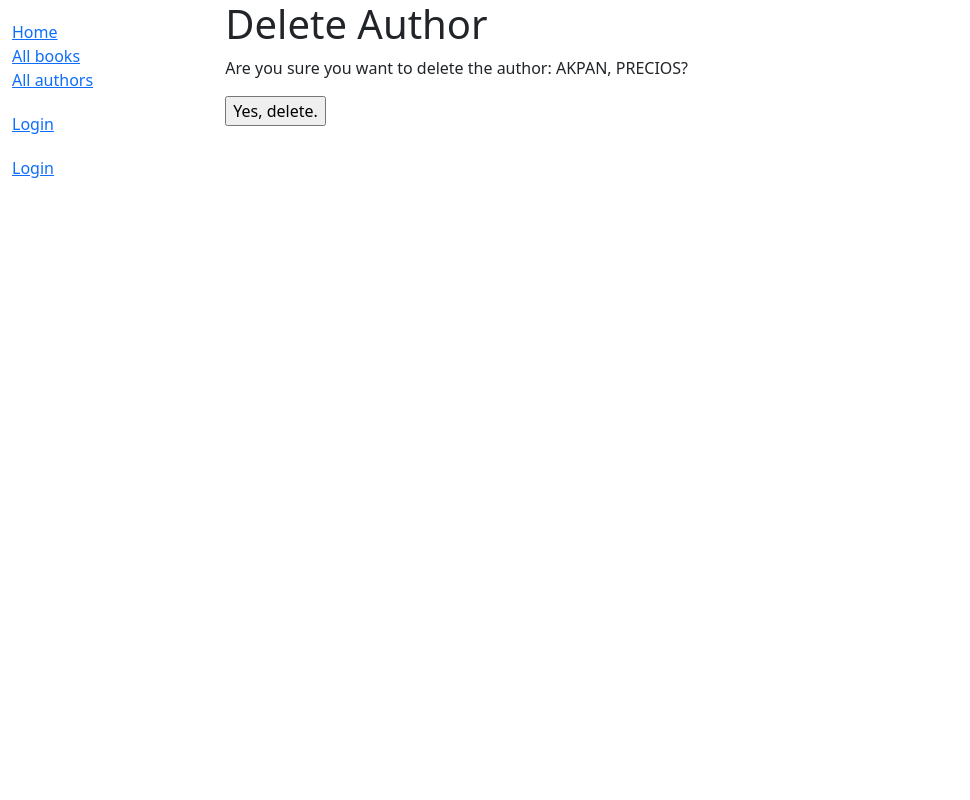
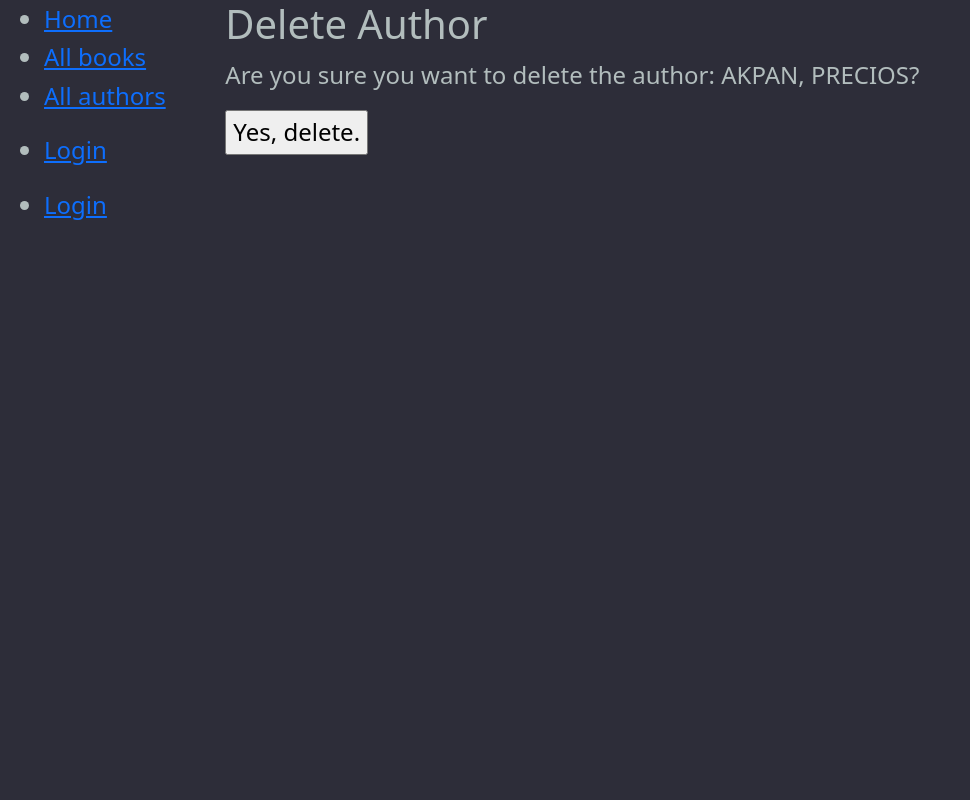
Before and after one commit to Ololade0/LocalLibrary-DjangoProject, a Django app: page /author/2/delete/ in a window 1280 px wide. Shown: the whole page, without its empty margins (0-970 px from the left). Run offline with Django 4.2, Linux system fonts and the light colour scheme; data comes from the database, SQL or seed files in the repository; both versions use the stored data as it was after the commit.

Commit message:
Local library

```diff
--- a/catalogue/static/css/styles.css
+++ /dev/null
@@ -1,5 +0,0 @@
-.sidebar-nav {
-  margin-top: 20px;
-  padding: 0;
-  list-style: none;
-}
--- /dev/null
+++ b/catalogue/static/styles.css
@@ -0,0 +1,25 @@
+@import url("https://fonts.googleapis.com/css2?family=DM+Sans:wght@400;500;700&display=swap");
+
+:root {
+  --color-main: #71c6dd;
+  --color-main-light: #e1f6fb;
+  --color-dark: #3f4156;
+  --color-dark-medium: #51546e;
+  --color-dark-light: #696d97;
+  --color-light: #e5e5e5;
+  --color-gray: #8b8b8b;
+  --color-light-gray: #b2bdbd;
+  --color-bg: #2d2d39;
+  --color-success: #5dd693;
+  --color-error: #fc4b0b;
+}
+
+body {
+  line-height: 1.6;
+  font-weight: 100;
+  font-size: 1.5rem;
+  color: var(--color-light-gray);
+  background-color: var(--color-bg);
+  min-height: 100vh;
+  /*background-color: olive;*/
+}
--- a/catalogue/templates/base_generic.html
+++ b/catalogue/templates/base_generic.html
@@ -14,7 +14,7 @@
   <link href="https://cdn.jsdelivr.net/npm/bootstrap@5.1.3/dist/css/bootstrap.min.css" rel="stylesheet" integrity="sha384-1BmE4kWBq78iYhFldvKuhfTAU6auU8tT94WrHftjDbrCEXSU1oBoqyl2QvZ6jIW3" crossorigin="anonymous">
   <!-- Add additional CSS in static file -->
   {% load static %}
-  <link rel="stylesheet" href="{% static 'css/styles.css' %}">
+  <link rel="stylesheet" href="{% static 'styles.css' %}">
 </head>
 <body>
   <div class="container-fluid">
--- a/catalogue/templates/catalogue/index.html
+++ b/catalogue/templates/catalogue/index.html
@@ -1,3 +1,4 @@
+
 {% extends "base_generic.html" %}
 {% block content %}
   <h1>Local Library Home</h1>
```
Also changed, not shown: catalogue/static/__init__.py (deleted), catalogue/static/css/__init__.py (deleted), db.sqlite3.
